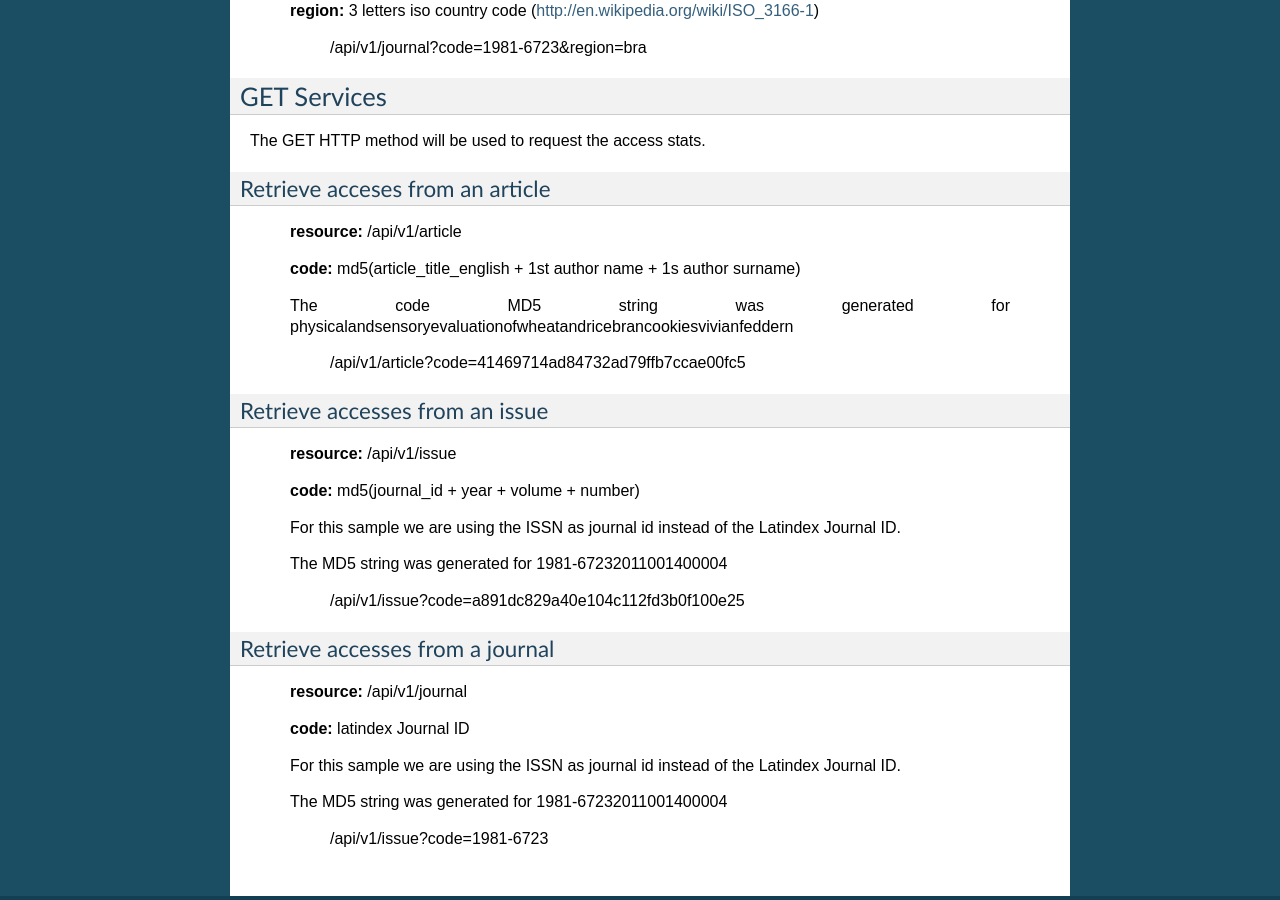
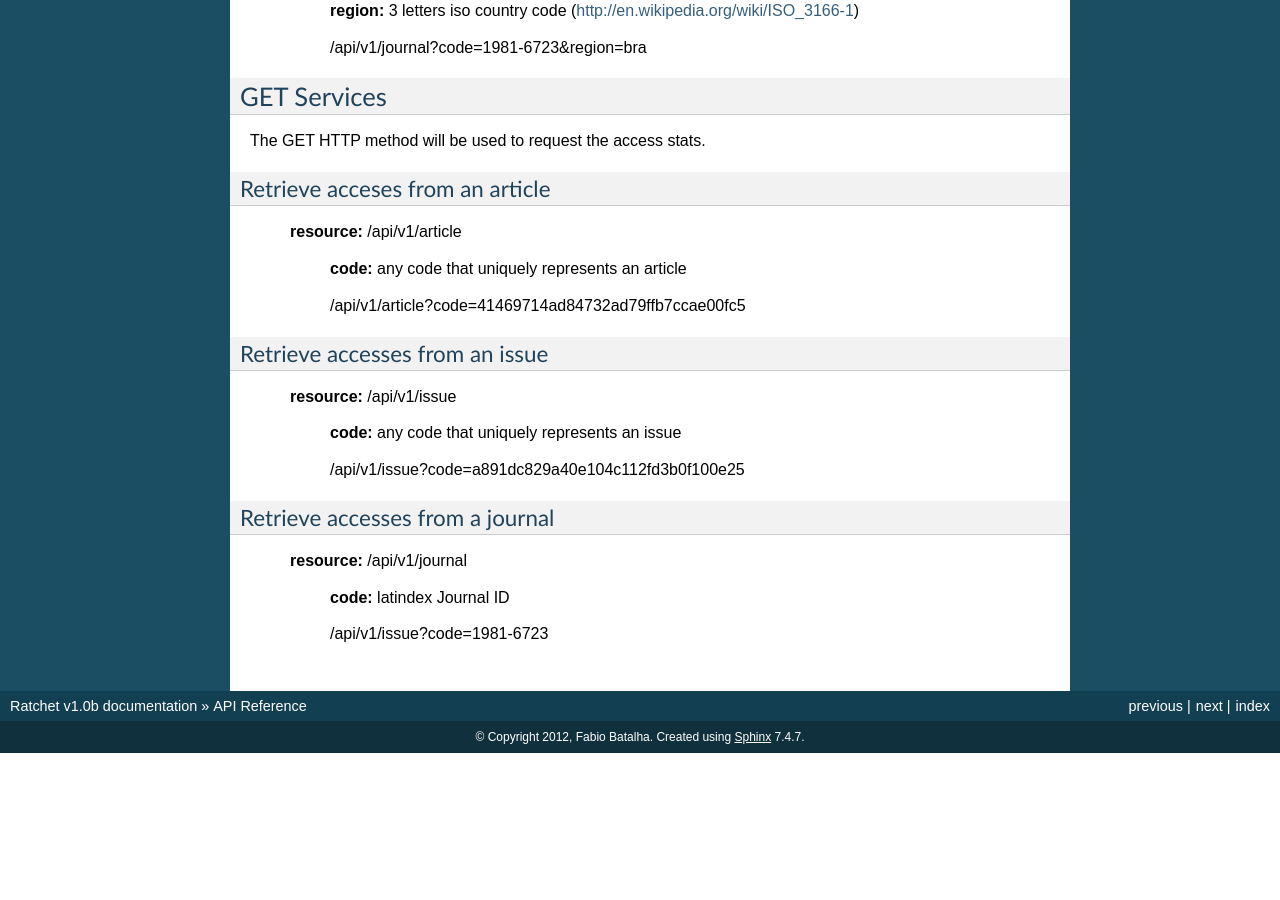
Before and after one commit to scieloorg/ratchet, a Sphinx documentation site: the page built from docs/api.rst, in a window 1280 px wide and 900 px high, scrolled down 1257 px. Built offline with Sphinx 7.4.7, drawn with Linux system fonts in a browser that asks for light colours; pages that are not in the unit, such as notebooks, are missing from menus; after the commit the page ends 2010 px from its top, so only the background shows below that.

Commit message:
Read the docs files

```diff
--- a/docs/api.rst
+++ b/docs/api.rst
@@ -85,9 +85,9 @@ Register a journal access
     Parameters
     ----------
 
-    **code:** latindex Journal ID
+        **code:** latindex Journal ID
 
-    **region:** 3 letters iso country code (http://en.wikipedia.org/wiki/ISO_3166-1)
+        **region:** 3 letters iso country code (http://en.wikipedia.org/wiki/ISO_3166-1)
 
     Query Sample
     ------------
@@ -100,21 +100,19 @@ GET Services
 
 The GET HTTP method will be used to request the access stats.
 
--------------------------------
+--------------------------------
 Retrieve acceses from an article
--------------------------------
+--------------------------------
 
     **resource:** /api/v1/article
 
     Parameters
     ----------
 
-    **code:** md5(article_title_english + 1st author name + 1s author surname)
+        **code:** any code that uniquely represents an article
 
     Query Sample
     ------------
-
-    The code MD5 string was generated for physicalandsensoryevaluationofwheatandricebrancookiesvivianfeddern
 
         /api/v1/article?code=41469714ad84732ad79ffb7ccae00fc5
 
@@ -124,14 +122,13 @@ Retrieve accesses from an issue
 
     **resource:** /api/v1/issue
 
-    **code:** md5(journal_id + year + volume + number)
+    Parameters
+    ----------
+
+        **code:** any code that uniquely represents an issue
 
     Query Sample
     ------------
-
-    For this sample we are using the ISSN as journal id instead of the Latindex Journal ID.
-
-    The MD5 string was generated for 1981-67232011001400004
 
         /api/v1/issue?code=a891dc829a40e104c112fd3b0f100e25
 
@@ -144,13 +141,9 @@ Retrieve accesses from a journal
     Parameters
     ----------
 
-    **code:** latindex Journal ID
+        **code:** latindex Journal ID
 
     Query Sample
     ------------
 
-    For this sample we are using the ISSN as journal id instead of the Latindex Journal ID.
-
-    The MD5 string was generated for 1981-67232011001400004
-
         /api/v1/issue?code=1981-6723
```
